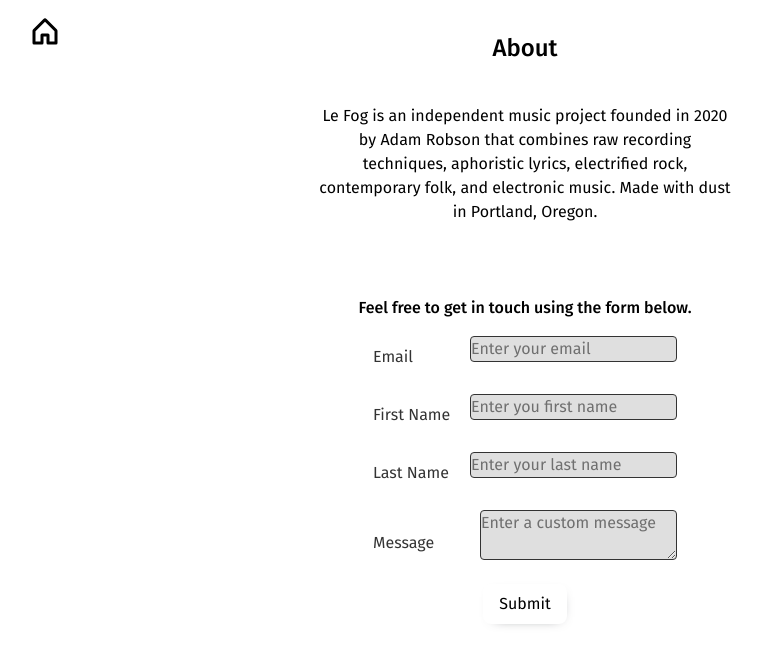
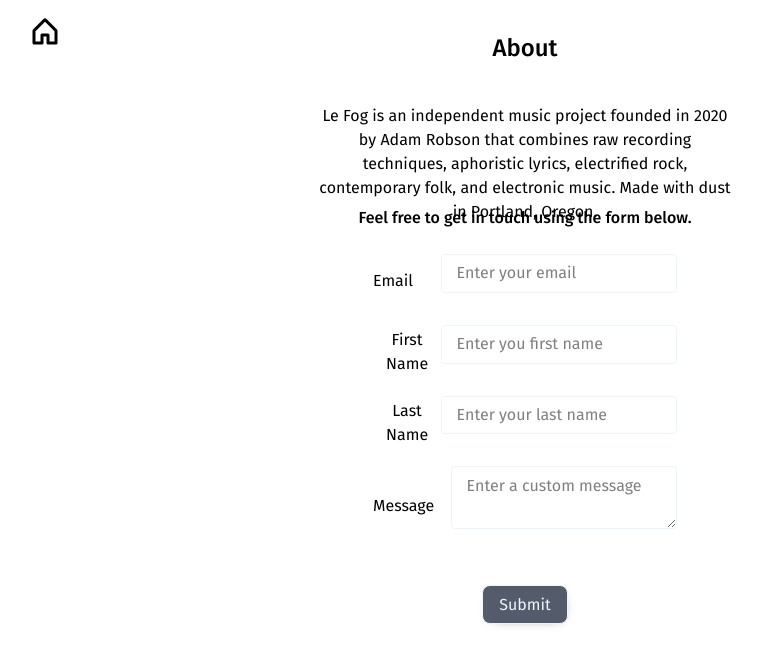
Before and after one commit to Adam-Robson/player, a Next.js app: page /about in a window 1280 px wide. Shown: the top 664 px of the page, without its empty margins (115-877 px from the left). Built offline with nearby package versions, Linux system fonts and the light colour scheme.

Commit message:
finalize the styling begin to move toward production

```diff
--- a/next.config.ts
+++ b/next.config.ts
@@ -3,6 +3,9 @@ import type { NextConfig } from "next";
 const nextConfig: NextConfig = {
   /* config options here */
   output: "export",
+  images: {
+    unoptimized: true,
+  },
 };
 
 export default nextConfig;
--- a/src/app/(pages)/about/page.tsx
+++ b/src/app/(pages)/about/page.tsx
@@ -29,7 +29,7 @@ export default function AboutPage() {
         </div>
 
         <div className="h-1/2 flex flex-col justify-end items-center">
-          <p className="pt-4 mt-6 mb-2 font-medium">
+          <p className="pt-4 mt-6 mb-4 font-medium">
             Feel free to get in touch using the form below.
           </p>
           <ContactForm />
--- a/src/app/(pages)/thankyou/page.tsx
+++ b/src/app/(pages)/thankyou/page.tsx
@@ -1,13 +1,16 @@
+import { House } from "@phosphor-icons/react";
+import Link from "next/link";
+
 export default function ThankYouPage() {
   return (
     <main className="min-h-screen flex flex-col items-center justify-center px-6 text-center">
-      <h1 className="text-3xl font-bold mb-4">Thanks for reaching out!</h1>
+      <h3 className="text-3xl font-bold mb-4">Thanks for reaching out!</h3>
       <p className="text-lg text-gray-600">
-        We'll get back to you as soon as we can.
+        We&apos;ll get back to you as soon as we can.
       </p>
-      <a href="/" className="mt-6 text-blue-500 underline hover:text-blue-700">
-        Return to Home
-      </a>
+      <Link href="/" className="mt-6 text-blue-950 hover:scale-105">
+        return <House />
+      </Link>
     </main>
   );
 }
--- a/src/app/_components/albums.tsx
+++ b/src/app/_components/albums.tsx
@@ -1,14 +1,16 @@
-'use client';
+"use client";
 
-import Image from 'next/image';
-import { useState } from 'react';
-import { collections as albums } from '@/_data/collections';
-import { motion, AnimatePresence } from 'framer-motion';
-import { CollectionType, SongType } from '@/_types/audio-provider';
-import { X } from '@phosphor-icons/react';
+import Image from "next/image";
+import { useState } from "react";
+import { collections as albums } from "@/_data/collections";
+import { motion, AnimatePresence } from "framer-motion";
+import { CollectionType, SongType } from "@/_types/audio-provider";
+import { X } from "@phosphor-icons/react";
 
 export default function Albums() {
-  const [selectedAlbum, setSelectedAlbum] = useState<CollectionType | null>(null);
+  const [selectedAlbum, setSelectedAlbum] = useState<CollectionType | null>(
+    null
+  );
 
   const overlayVariants = {
     initial: { opacity: 0 },
@@ -20,9 +22,8 @@ export default function Albums() {
     hover: { y: 0, opacity: 1 },
   };
   return (
-
-  <>
-    <div className="grid grid-cols-1 sm:grid-cols-2 gap-4 justify-center max-w-screen-lg mx-auto">
+    <>
+      <div className="grid grid-cols-1 sm:grid-cols-2 gap-4 justify-center max-w-screen-lg mx-auto">
         {albums.map((album: CollectionType) => (
           <motion.div
             key={album.id}
@@ -52,7 +53,8 @@ export default function Albums() {
                 variants={textVariants}
                 className="text-blue-50 text-sm font-normal text-center px-2"
               >
-                <p className="italic">released: </p>{album.releaseDate}
+                <p className="italic">released: </p>
+                {album.releaseDate}
               </motion.span>
             </motion.div>
           </motion.div>
@@ -65,7 +67,7 @@ export default function Albums() {
             initial={{ opacity: 0 }}
             animate={{ opacity: 1 }}
             exit={{ opacity: 0 }}
-            className="fixed inset-0 bg-black bg-opacity-75 flex items-center justify-center p-4 z-50"
+            className="fixed inset-0 bg-black/60 backdrop-blur-xs bg-opacity-75 flex items-center justify-center p-4 z-50"
             onClick={() => setSelectedAlbum(null)}
           >
             <motion.div
@@ -75,23 +77,26 @@ export default function Albums() {
               className="bg-blue-50 p-6 rounded-lg max-w-lg w-full overflow-auto max-h-[80vh]"
               onClick={(e) => e.stopPropagation()}
             >
-              <h2 className="text-2xl font-medium mb-4">{selectedAlbum.title}</h2>
+              <h2 className="text-2xl font-medium mb-4">
+                {selectedAlbum.title}
+              </h2>
               <ul className="list-decimal pl-6 space-y-1">
                 {selectedAlbum.tracks.map((track: SongType, index: number) => (
-                  <li key={index} className="text-base/5">{track.title}</li>
+                  <li key={index} className="text-base/5">
+                    {track.title}
+                  </li>
                 ))}
               </ul>
               <button
-                className="mt-4 px-4 py-2 rounded"
+                className="mt-4 px-4 py-2 rounded cursor-pointer"
                 onClick={() => setSelectedAlbum(null)}
               >
-               <X />
+                <X />
               </button>
             </motion.div>
           </motion.div>
         )}
       </AnimatePresence>
-      </>
+    </>
   );
-
 }
--- a/src/app/_components/navigation.tsx
+++ b/src/app/_components/navigation.tsx
@@ -1,10 +1,10 @@
 "use client";
 
 import Link from "next/link";
-
 import { motion } from "framer-motion";
 import { usePathname } from "next/navigation";
 import { navLinks } from "@/_data/navlinks";
+import "@/_styles/navigation.css";
 
 export default function Navigation() {
   const pathname = usePathname();
@@ -22,8 +22,7 @@ export default function Navigation() {
       className={`
         z-50 flex flex-col gap-2 p-4
         w-1/4 mx-auto max-w-md justify-start
-        items-end absolute top-0
-        left-0
+        items-end absolute top-0 left-0
       `}
     >
       {navLinks
@@ -31,9 +30,6 @@ export default function Navigation() {
         .map(({ name, path, icon: Icon }) => {
           const isActive = pathname === path;
 
-          const Text = (
-            <span className="py-4 text-base md:text-lg">{name}</span>
-          );
           return (
             <div
               key={name}
@@ -46,15 +42,13 @@ export default function Navigation() {
                   group no-underline flex justify-between items-center
                 `}
               >
-                {Text}
+                <span className="py-4 text-base md:text-lg">{name}</span>
                 <Icon
                   size={32}
                   className={`
-                    ml-2 transition-color transition-opacity duration-500
-                    text-blue-950 dark:text-blue-50
-                    group-hover:text-red-200
-                    dark:group-hover:text-cyan-800
-                    opacity-0 group-hover:opacity-100
+                    phosphor-icon
+                    ml-2 opacity-0 group-hover:opacity-100
+                    transition-colors duration-300
                   `}
                 />
               </Link>
--- a/src/app/_contexts/audio-provider.tsx
+++ b/src/app/_contexts/audio-provider.tsx
@@ -46,8 +46,7 @@ export function AudioProvider({
 
   const song: SongType = useMemo(() => playlist[currentIndex], [currentIndex]);
 
-  const initializeHowl = useCallback(
-    (songUrl: string): Howl => {
+  const initializeHowl = useCallback((songUrl: string): Howl => {
     try {
       const newSong = new Howl({
         src: [songUrl],
@@ -88,9 +87,7 @@ export function AudioProvider({
       console.error("Howl initialization error:", error);
       throw error;
     }
-    },
-    [volume]
-  );
+  }, []);
 
   const handleSongChange = useCallback(
     (newIndex: number) => {
@@ -136,7 +133,6 @@ export function AudioProvider({
   );
 
   const handlePlayback = useCallback(async () => {
-    // 1) If we don't yet have a Howl, initialize it now
     if (!songRef.current) {
       try {
         songRef.current = initializeHowl(song.url);
@@ -146,13 +142,11 @@ export function AudioProvider({
       }
     }
 
-    // 2) Resume audio context if needed
     try {
       if (Howler.ctx.state === "suspended") {
         await Howler.ctx.resume();
       }
 
-      // 3) Toggle play / pause
       if (songRef.current.playing()) {
         songRef.current.pause();
       } else {
@@ -183,7 +177,9 @@ export function AudioProvider({
     [volume, handleVolumeChange]
   );
 
-  const togglePlayer = () => setVisible((prev) => !prev);
+  const togglePlayer = useCallback(() => {
+    setVisible((prev) => !prev);
+  }, [setVisible]);
 
   useEffect(() => {
     if (volumeSliderRef?.current) {
--- a/src/app/_styles/contact-form.css
+++ b/src/app/_styles/contact-form.css
@@ -1,7 +1,7 @@
 form {
   display: flex;
   flex-direction: column;
-  justify-content: space-evenly;
+  justify-content: space-between;
   align-items: center;
   width: 100%;
   max-width: 400px;
@@ -9,19 +9,18 @@ form {
 }
 
 .form-input {
-  border: 1px solid var(--text);
-  background-color: #dfdfdf;
+  border: var(--background) 1px solid;
   border-radius: 4px;
   margin-bottom: 1rem;
-}
-
-.form-label {
-  color: var(--text);
+  padding: 0.4rem 0.9rem;
 }
 
 .submit {
-  border: var(--text);
-  padding: 0.5rem 1rem;
+  margin-top: 2rem;
+  padding: 0.4rem 1rem;
+  border: solid 1px var(--background);
+  background-color: var(--primary);
+  color: var(--background);
   border-radius: 8px;
   -webkit-box-shadow: 2px 3px 13px -10px rgba(66, 68, 74, 1);
   -moz-box-shadow: 2px 3px 13px -10px rgba(66, 68, 74, 1);
--- /dev/null
+++ b/src/app/_styles/navigation.css
@@ -0,0 +1,20 @@
+.phosphor-icon {
+  background-color: transparent;
+  color: var(--icon);
+}
+
+.dark svg.phosphor-icon {
+  color: var(--salmon);
+}
+
+svg.phosphor-icon {
+  color: var(--ocean);
+}
+
+.dark svg.phosphor-icon:hover {
+  color: var(--salmon);
+}
+
+svg.phosphor-icon:hover {
+  color: var(--ocean);
+}
--- a/src/app/globals.css
+++ b/src/app/globals.css
@@ -20,6 +20,7 @@
 html.dark {
   background-color: var(--text);
   color: var(--background);
+  --icon: var(--alt);
 }
 
 html,
```
Also changed, not shown: public/code.txt (deleted). Lines whose indentation alone changed are shown as unchanged.
